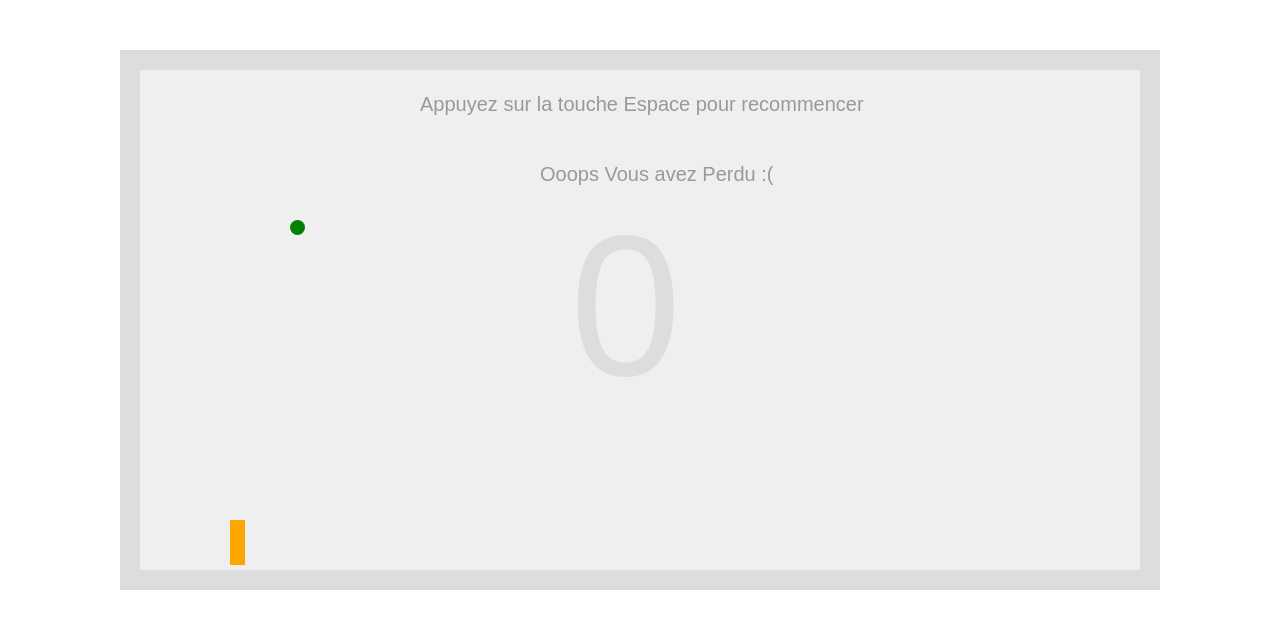
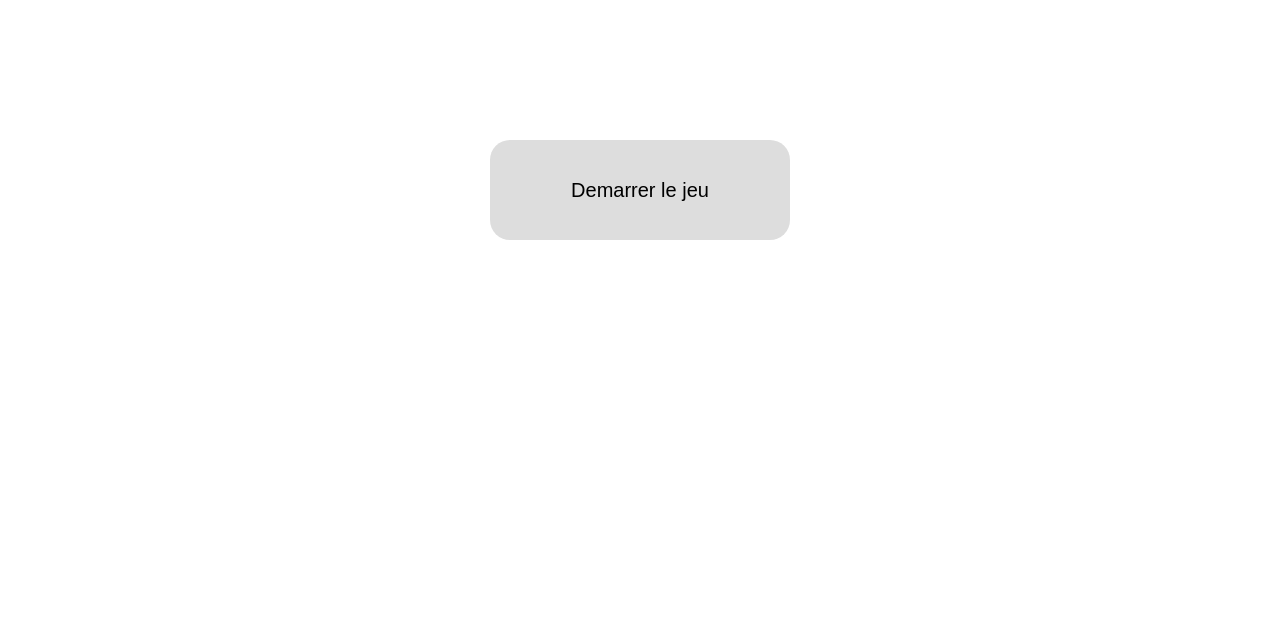
Before and after one commit to jeffcodeur/snakee, a plain HTML site: page index.html in a window 1280 px wide. Drawn offline with Linux system fonts and the light colour scheme.

Commit message:
:feat add start button

```diff
--- a/index.html
+++ b/index.html
@@ -9,6 +9,7 @@
 </head>
 <body>
     <canvas id="canvas"></canvas>
+    <button class="btn" id="start">Demarrer le jeu</button>
     <script src="./script.js"></script>
 </body>
 </html>
--- a/script.js
+++ b/script.js
@@ -12,7 +12,18 @@ let snakee;
 let apple;
 let intervalId;
 
-init();
+let startButton = document.getElementById("start");
+startButton.addEventListener("click", start);
+
+//init();
+/**
+ * Lance le jeu
+ */
+function start() {
+  canvas.style.display = "block";
+  startButton.style.display = "none";
+  init();
+}
 
 function init() {
   canvas.width = canvasWidth;
@@ -64,7 +75,7 @@ function gameOver() {
   ctx.font = "20px sans-serif";
   ctx.textBaseline = "middle";
   ctx.fillStyle = "#999";
-  ctx.fillText("Ooops Vous avez Perdu :(", canvasWidth * 0.40, 105);
+  ctx.fillText("Ooops Vous avez Perdu :(", canvasWidth * 0.4, 105);
   ctx.fillText("Appuyez sur la touche Espace pour recommencer", 280, 35);
   ctx.restore();
 }
@@ -230,9 +241,9 @@ document.onkeydown = function handleKeyDown(e) {
     case "ArrowDown":
       newDirection = "down";
       break;
-    case "Space" :
-        restart();
-        return;
+    case "Space":
+      restart();
+      return;
     default:
       return;
   }
--- a/style.css
+++ b/style.css
@@ -4,4 +4,23 @@
     background-color: #efefef;
     display: block;
     margin: 50px auto;
+    display: none;
 }
+
+.btn {
+    display: block;
+    width: 300px;
+    height: 100px;
+    padding: 20px;
+    background-color: #ddd;
+    margin: 140px auto;
+    cursor: pointer;
+    border: none;
+    outline: none;
+    border-radius: 20px;
+    font-size: 20px;
+    transition: 1s ease-in-out background;
+}
+.btn:hover {
+    background-color: rgba(204, 204, 204, 0.822);
+}
```
